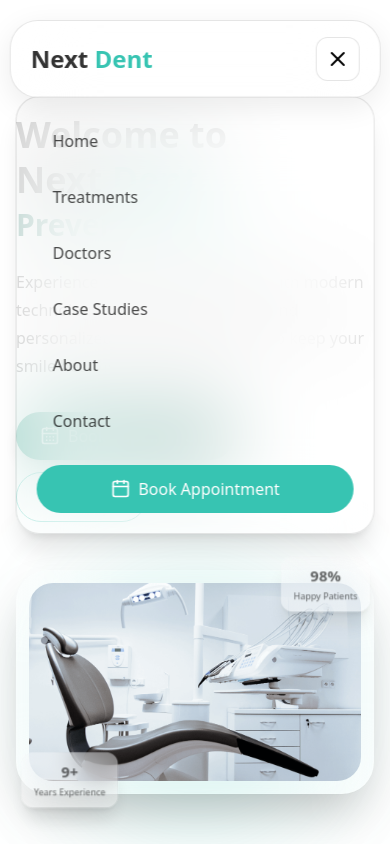
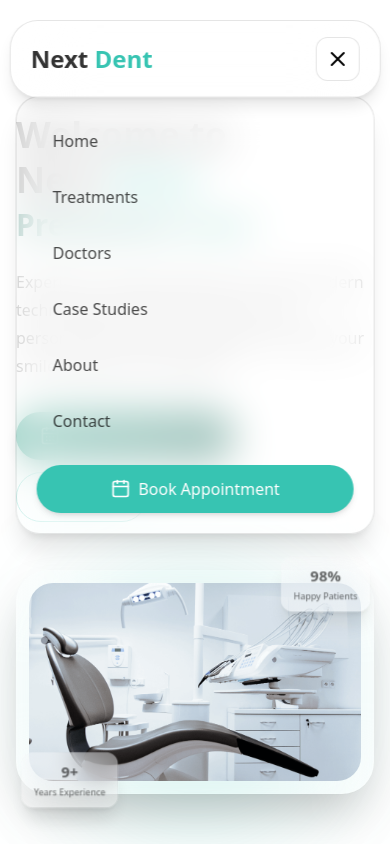
Before and after one commit to Tanim-Bin-Aziz/next_dent_page, a Next.js app: page / in a window 390 px wide. Both pictures are taken after a click on the button 337 px from the left and 59 px from the top of the page. Shown: the top 844 px of the page. Built offline with nearby package versions, Linux system fonts and the light colour scheme.

Commit message:
version 1.0

```diff
--- a/src/components/Navbar.tsx
+++ b/src/components/Navbar.tsx
@@ -45,6 +45,7 @@
             rounded-[28px]
             border border-black/10
             backdrop-blur-2xl
+            shadow-lg
             transition-all duration-500
             ${
               isScrolled
@@ -72,21 +73,27 @@
                     onClick={() =>
                       handleScrollToSection(link.path.replace("#", ""))
                     }
-                    className="text-sm font-medium text-black/70 hover:text-[#37c4b2] transition"
+                    className="relative text-sm font-medium text-black/70 hover:text-[#37c4b2] transition group"
                   >
                     {link.name}
+
+                    {/* UNDERLINE */}
+                    <span className="absolute left-0 -bottom-1 h-[2px] w-0 bg-[#37c4b2] rounded-full transition-all duration-300 group-hover:w-full"></span>
                   </button>
                 ) : (
                   <Link
                     key={link.name}
                     href={link.path}
-                    className={`text-sm font-medium transition ${
+                    className={`relative text-sm font-medium transition group ${
                       pathname === link.path
                         ? "text-[#37c4b2]"
                         : "text-black/70 hover:text-[#37c4b2]"
                     }`}
                   >
                     {link.name}
+
+                    {/* UNDERLINE */}
+                    <span className="absolute left-0 -bottom-1 h-[2px] w-0 bg-[#37c4b2] rounded-full transition-all duration-300 group-hover:w-full"></span>
                   </Link>
                 );
               })}
@@ -103,7 +110,7 @@
               </Link>
             </div>
 
-            {/* Mobile Icon (BLACK FIXED) */}
+            {/* Mobile Icon */}
             <button
               onClick={() => setIsMobileMenuOpen(!isMobileMenuOpen)}
               className="md:hidden w-11 h-11 rounded-xl border border-black/10 bg-white/40 backdrop-blur-xl flex items-center justify-center text-black"
@@ -122,24 +129,44 @@
       <AnimatePresence>
         {isMobileMenuOpen && (
           <motion.div
-            initial={{ opacity: 0, y: -20 }}
-            animate={{ opacity: 1, y: 0 }}
-            exit={{ opacity: 0, y: -20 }}
-            className="fixed top-24 left-1/2 -translate-x-1/2 z-40 w-[92%] md:hidden"
+            initial={{
+              opacity: 0,
+              y: -10,
+              backdropFilter: "blur(0px)",
+              backgroundColor: "rgba(255,255,255,0)",
+            }}
+            animate={{
+              opacity: 1,
+              y: 0,
+              backdropFilter: "blur(20px)",
+              backgroundColor: "rgba(255,255,255,0.55)",
+            }}
+            exit={{
+              opacity: 0,
+              y: -10,
+              backdropFilter: "blur(0px)",
+              backgroundColor: "rgba(255,255,255,0)",
+            }}
+            transition={{ duration: 0.35, ease: "easeInOut" }}
+            className="fixed top-24 left-1/2 -translate-x-1/2 z-40 w-[92%] md:hidden rounded-[24px] border border-black/10 shadow-xl overflow-hidden"
           >
-            <div className="rounded-[24px] border border-black/10 bg-white/60 backdrop-blur-2xl shadow-xl">
             <div className="flex flex-col p-5 gap-2">
               {navLinks.map((link, i) => {
                 const isHash = link.path.startsWith("#");
 
                 return (
-                    <div key={i}>
+                  <motion.div
+                    key={i}
+                    initial={{ opacity: 0, x: 10 }}
+                    animate={{ opacity: 1, x: 0 }}
+                    transition={{ delay: i * 0.05 }}
+                  >
                     {isHash ? (
                       <button
                         onClick={() =>
                           handleScrollToSection(link.path.replace("#", ""))
                         }
-                          className="w-full text-left px-4 py-3 rounded-xl text-black/70 hover:bg-white/40 hover:text-[#37c4b2]"
+                        className="w-full text-left px-4 py-3 rounded-xl text-black/70 hover:text-[#37c4b2] hover:bg-white/30 transition"
                       >
                         {link.name}
                       </button>
@@ -147,23 +174,22 @@
                       <Link
                         href={link.path}
                         onClick={() => setIsMobileMenuOpen(false)}
-                          className="block px-4 py-3 rounded-xl text-black/70 hover:bg-white/40 hover:text-[#37c4b2]"
+                        className="block px-4 py-3 rounded-xl text-black/70 hover:text-[#37c4b2] hover:bg-white/30 transition"
                       >
                         {link.name}
                       </Link>
                     )}
-                    </div>
+                  </motion.div>
                 );
               })}
 
               <Link
                 href="/contact"
-                  className="mt-3 flex items-center justify-center gap-2 rounded-full bg-[#37c4b2] px-5 py-3 text-white"
+                className="mt-3 flex items-center justify-center gap-2 rounded-full bg-[#37c4b2] px-5 py-3 text-white shadow-md"
               >
                 <Calendar className="w-5 h-5 text-white" />
                 Book Appointment
               </Link>
-              </div>
             </div>
           </motion.div>
         )}
```
Lines whose indentation alone changed are shown as unchanged.
